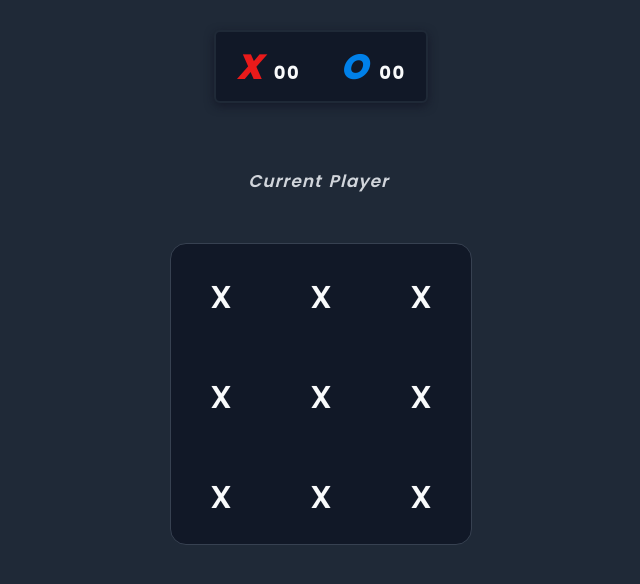
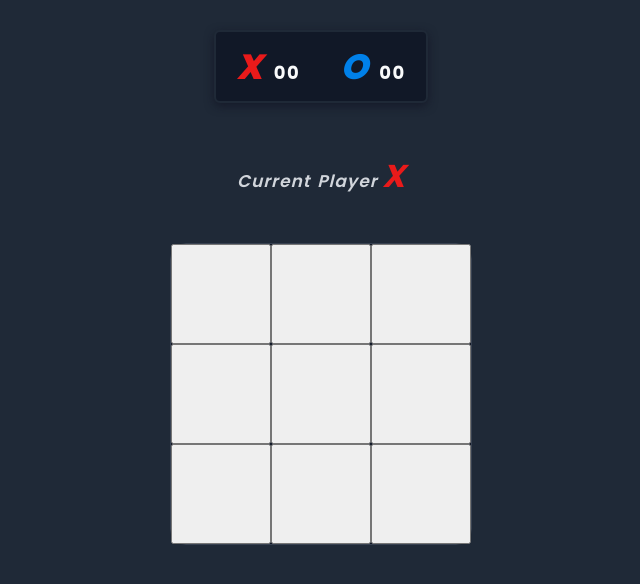
Before and after one commit to Mohamed-Goma-MG/Tic-Tac-Toe, a React (Vite) app: page / in a window 1280 px wide. Shown: the top 584 px of the page, without its empty margins (319-959 px from the left). Built offline with nearby package versions, Linux system fonts and the light colour scheme.

Commit message:
update: adding interactivity to game board and calculate the winner

```diff
--- a/src/components/GameBoard/GameBoard.tsx
+++ b/src/components/GameBoard/GameBoard.tsx
@@ -1,16 +1,32 @@
-import { type ReactNode, useMemo } from "react";
-import { numberOfSquares } from "../../global";
 import Square from "./square";
 import style from "./style.module.css";
+import {
+  useGameActionsContext,
+  useGameContext,
+} from "../../contexts/GameContext";
+import squareClick from "../../logic/squareClick";
 
 export default function GameBoard() {
-  const squares: ReactNode[] = useMemo(() => {
-    const elements: ReactNode[] = [];
-    for (let i = 0; i < numberOfSquares; i++) {
-      elements.push(<Square key={i} holder="x" />);
-    }
-    return elements;
-  }, []);
+  const { squares, currPlayer, winner } = useGameContext();
+  const { setSquares, changeCurrPlayer, setWinner } = useGameActionsContext();
 
-  return <div className={style.board}>{squares}</div>;
+  function handleClick(i: number) {
+    squareClick({
+      i: i,
+      squares,
+      currPlayer,
+      winner,
+      setSquares,
+      changeCurrPlayer,
+      setWinner,
+    });
+  }
+
+  return (
+    <div className={style.board}>
+      {squares.map((v, i) => {
+        return <Square key={i} value={v} handleClick={() => handleClick(i)} />;
+      })}
+    </div>
+  );
 }
--- a/src/components/GameBoard/square.tsx
+++ b/src/components/GameBoard/square.tsx
@@ -1,9 +1,14 @@
 import type { holder } from "../../global";
 
 type squareProps = {
-  holder?: holder;
+  value: holder;
+  handleClick: any;
 };
 
-export default function Square({ holder }: squareProps) {
-  return <div className="square">{holder}</div>;
+export default function Square({ value, handleClick }: squareProps) {
+  return (
+    <button className="square" onClick={handleClick}>
+      {value}
+    </button>
+  );
 }
--- a/src/contexts/GameContext.tsx
+++ b/src/contexts/GameContext.tsx
@@ -8,41 +8,56 @@ import {
 import type { holder, players } from "../global";
 
 type GameContextOptions = {
-  currPlayer: holder;
+  squares: holder[];
+  currPlayer: players;
   xCounter: number;
   oCounter: number;
   winner: players | undefined;
 };
 
-type GameDispatchContextOptions = {
-  setCurrPlayer: (player: players) => void;
-  xIncreament: (n: number) => void;
-  oIncreament: (n: number) => void;
+type GameActionsContextOptions = {
+  setSquares: (s: holder[]) => void;
+  changeCurrPlayer: () => void;
+  xIncrement: (n: number) => void;
+  oIncrement: (n: number) => void;
+  setWinner: (w: players) => void;
 };
 
-const GameContext = createContext<GameContextOptions>({
-  currPlayer: undefined,
+const intialGameContext: GameContextOptions = {
+  squares: Array(9).fill(null),
+  currPlayer: "x",
   xCounter: 0,
   oCounter: 0,
   winner: undefined,
-});
+};
 
-const GameDispatchContext = createContext<GameDispatchContextOptions | null>(
+const GameContext = createContext<GameContextOptions | null>(null);
+
+const GameActionsContext = createContext<GameActionsContextOptions | null>(
   null,
 );
 
 function GameProvider({ children }: { children: ReactNode }) {
-  const [value, setValue] = useState(useGameContext());
-  const dispatch: GameDispatchContextOptions = useMemo(
+  const [value, setValue] = useState(intialGameContext);
+  const actions: GameActionsContextOptions = useMemo(
     () => ({
-      setCurrPlayer(player) {
-        setValue((g) => ({ ...g, currPlayer: player }));
+      setSquares(s) {
+        setValue((g) => ({ ...g, squares: s }));
       },
-      xIncreament(n) {
-        setValue((g) => ({ ...g, xCounter: n }));
+      changeCurrPlayer() {
+        setValue((g) => ({
+          ...g,
+          currPlayer: g.currPlayer === "x" ? "o" : "x",
+        }));
       },
-      oIncreament(n) {
-        setValue((g) => ({ ...g, xCounter: n }));
+      xIncrement() {
+        setValue((g) => ({ ...g, xCounter: ++g.xCounter }));
+      },
+      oIncrement() {
+        setValue((g) => ({ ...g, oCounter: ++g.oCounter }));
+      },
+      setWinner(w) {
+        setValue((g) => ({ ...g, winner: w }));
       },
     }),
     [],
@@ -50,20 +65,29 @@ function GameProvider({ children }: { children: ReactNode }) {
 
   return (
     <GameContext.Provider value={value}>
-      <GameDispatchContext.Provider value={dispatch}>
+      <GameActionsContext.Provider value={actions}>
         {children}
-      </GameDispatchContext.Provider>
+      </GameActionsContext.Provider>
     </GameContext.Provider>
   );
 }
 
-const useGameContext = () => useContext(GameContext);
-const useGameDispatchContext = () => useContext(GameDispatchContext);
+const useGameContext = () => {
+  const context = useContext(GameContext);
+  if (context === null) throw new Error("useGameContext is 'null'");
+  return context;
+};
+
+const useGameActionsContext = () => {
+  const context = useContext(GameActionsContext);
+  if (context === null) throw new Error("useGameActionsContext is 'null'");
+  return context;
+};
 
 export {
   GameContext,
+  useGameContext,
   GameProvider,
-  useGameContext,
-  GameDispatchContext,
-  useGameDispatchContext,
+  GameActionsContext,
+  useGameActionsContext,
 };
--- a/src/global.ts
+++ b/src/global.ts
@@ -1,4 +1,2 @@
 export type players = "x" | "o";
 export type holder = players | undefined;
-
-export const numberOfSquares = 9;
--- /dev/null
+++ b/src/logic/calcWinner.ts
@@ -0,0 +1,25 @@
+import type { holder, players } from "../global";
+
+const lines = [
+  [0, 1, 2],
+  [3, 4, 5],
+  [6, 7, 8],
+  [0, 3, 6],
+  [1, 4, 7],
+  [2, 5, 8],
+  [0, 4, 8],
+  [2, 4, 6],
+];
+
+export default function calcWinner(squares: holder[]): players | null {
+  console.log("calcing the winner");
+
+  for (let i = 0; i < lines.length; i++) {
+    const [a, b, c] = lines[i];
+    if (squares[a] && squares[a] === squares[b] && squares[a] === squares[c]) {
+      return squares[a];
+    }
+  }
+
+  return null;
+}
--- /dev/null
+++ b/src/logic/squareClick.ts
@@ -0,0 +1,39 @@
+import type { holder, players } from "../global";
+import calcWinner from "./calcWinner";
+
+type squareClickProps = {
+  i: number;
+  squares: holder[];
+  currPlayer: players;
+  winner: players | undefined;
+  setSquares: (s: holder[]) => void;
+  changeCurrPlayer: () => void;
+  setWinner: (w: players) => void;
+};
+
+export default function squareClick({
+  i,
+  squares,
+  currPlayer,
+  winner,
+  setSquares,
+  changeCurrPlayer,
+  setWinner,
+}: squareClickProps) {
+  if (squares[i] || winner) return;
+
+  // Set Squares
+  const newArr = squares.slice();
+  newArr[i] = currPlayer;
+  setSquares(newArr);
+
+  // Calculate the winner
+  const theWinner = calcWinner(newArr);
+  if (theWinner) {
+    console.log("winner is", theWinner);
+    setWinner(theWinner);
+  }
+
+  // Switch Player
+  changeCurrPlayer();
+}
```
